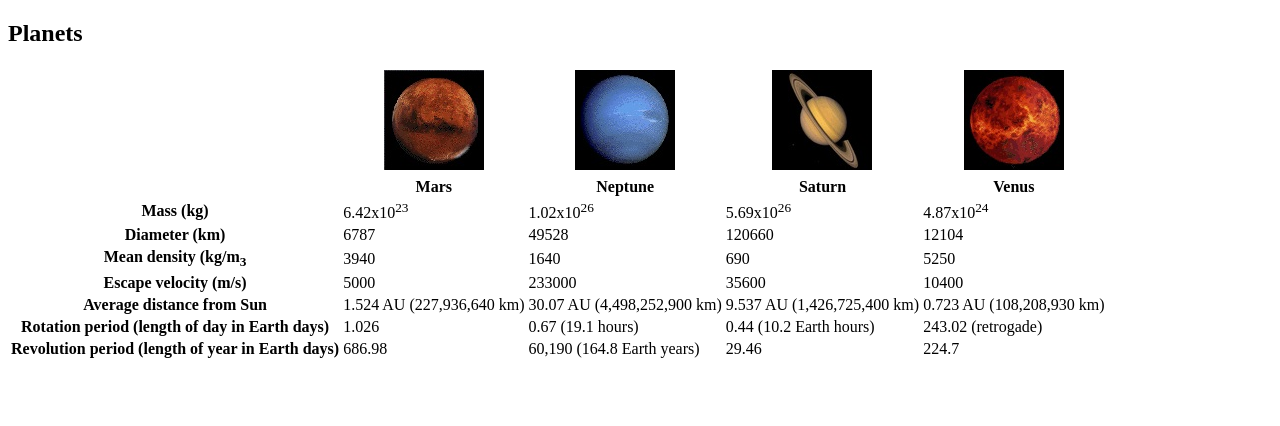
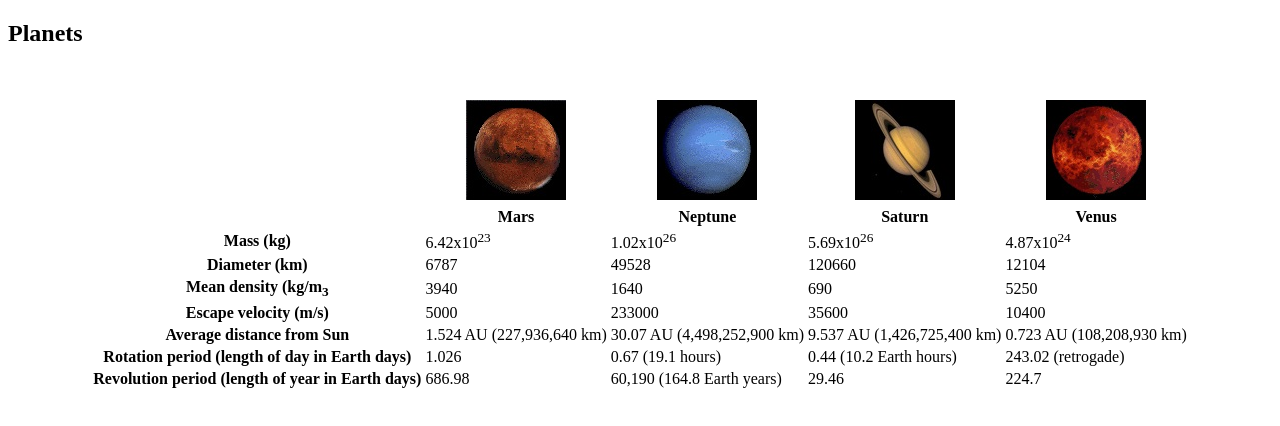
Before and after one commit to apatelidas/Lab-5---Fall, a plain HTML site: page index.html in a window 1280 px wide. Drawn offline with Linux system fonts and the light colour scheme.

Commit message:
Update style.css

```diff
--- a/style.css
+++ b/style.css
@@ -2,3 +2,8 @@ body {
 	background-image: url("media/pluto.jpg");
 	background-size: cover;
 }
+table {
+	margin-left: auto;
+	margin-right: auto;
+	padding: 30px;
+}
```
